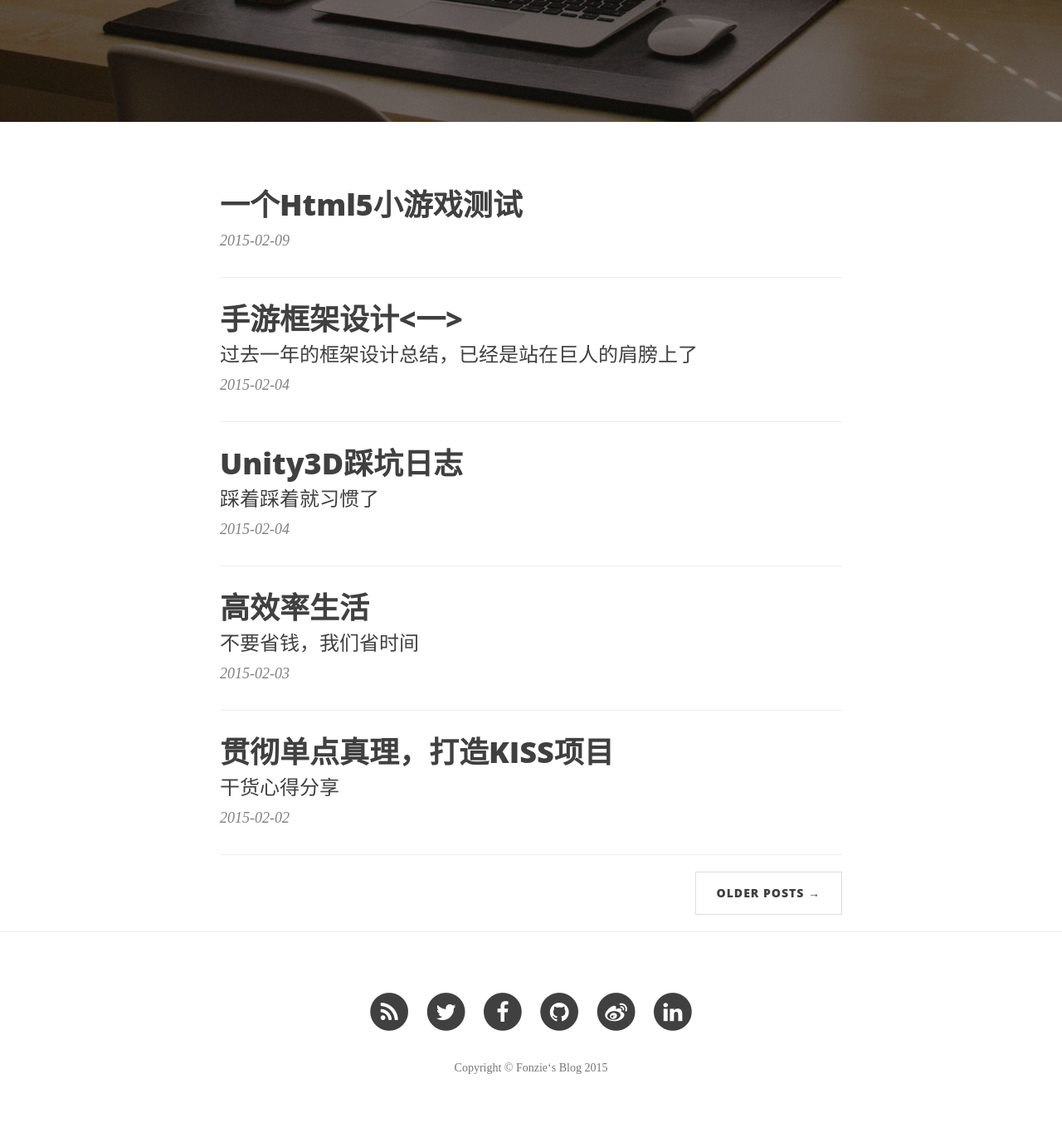
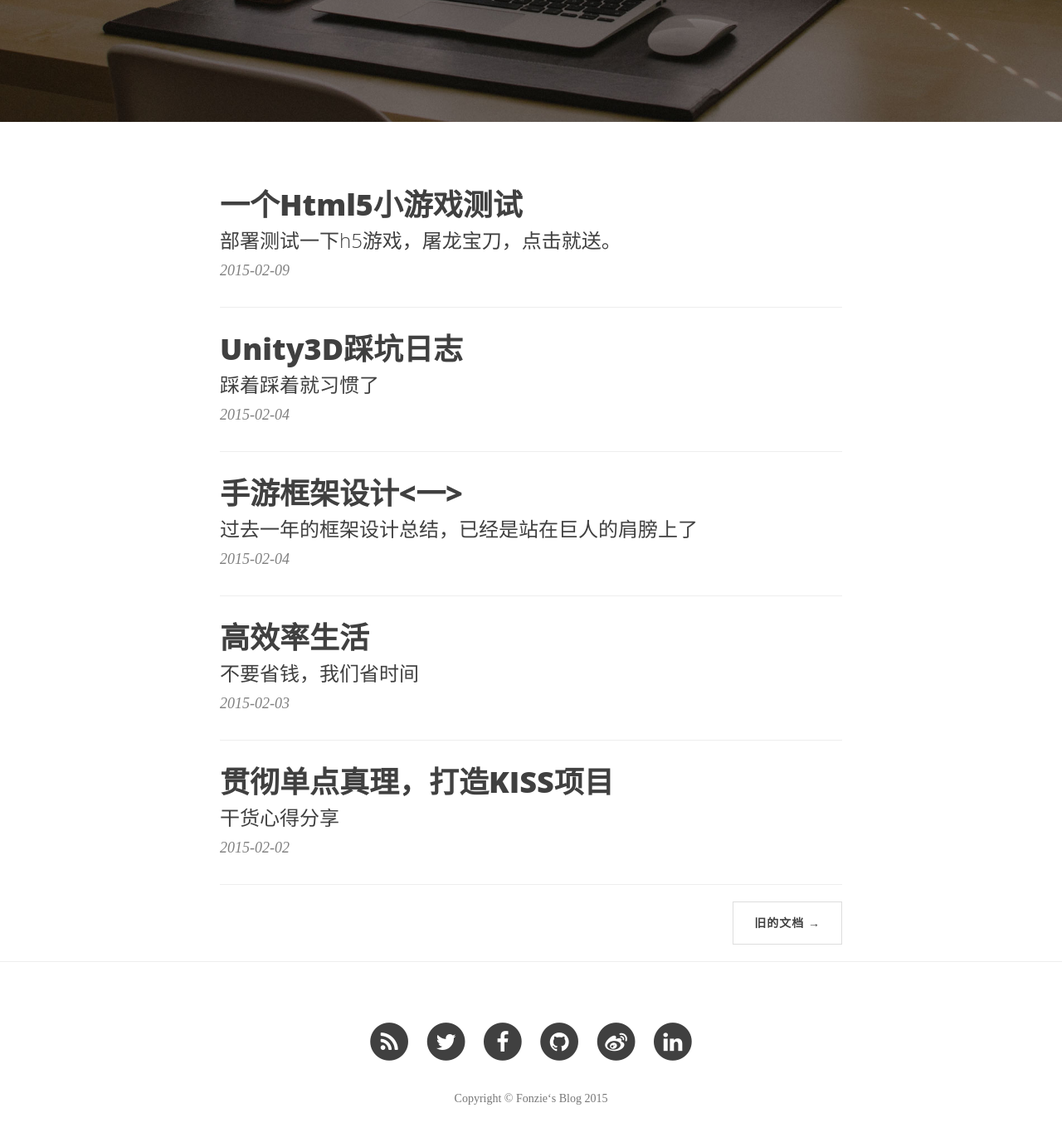
Before and after one commit to fonzieyang/fonzieyang.github.com, a Jekyll site: the page built from index.html, in a window 1280 px wide and 1400 px high, scrolled down 309 px. Shown: the top 1371 px of the window at 83% size. Built offline with Jekyll 4.4.1, drawn with Linux system fonts in a browser that asks for light colours; nearby versions of some CDN libraries; the list of posts is cut into pages by our own code; comment, search, counter and statistics services are not loaded.

Commit message:
1. 持续汉化 2. 重构url

```diff
--- a/_posts/2015-02-09-一个Html5小游戏测试.md
+++ b/_posts/2015-02-09-html5-testing.md
@@ -2,7 +2,7 @@
 
 layout:     post
 title:      "一个Html5小游戏测试"
-subtitle:   ""
+subtitle:   "部署测试一下h5游戏，屠龙宝刀，点击就送。"
 author:     "Fonzie"
 categories: 游戏开发
 tags: [Html5, tag]
--- a/about.html
+++ b/about.html
@@ -9,7 +9,7 @@ header-img: "img/heroes2.jpg"
 
 <p>宅男，爱看动漫美剧，喜欢独立游戏，AB站上也许会看到我，github上有我毕业前开发的游戏，感兴趣可以clone下来玩玩。</p>
 
-<p>程序员，兵器是2014 Macbook Pro 13'。技术路线比较杂，从继电器到x86保护模式，从编译器到操作系统，从OpenGL到游戏引擎，从C/C++到Lisp/Lua，从Cocos到Unity3D，从VisualStudio到Emacs都有懂一点。最擅长的是架构设计，让符合语义逻辑的尽可能简单的代码，完成最大的工作，保持单点真理，通过元编程推导到系统的每一处。编程是需要创意的工作，谨记及时重构，时时重构。设计出灵巧的机制，写出精巧的代码，是我在工作上获得满足感的源泉。</p>
+<p>程序员，兵器是2014 Macbook Pro 13'。技术路线比较杂，从继电器到x86保护模式，从编译器到操作系统，从OpenGL到游戏引擎，从C/C++到Lisp/Lua，从Cocos到Unity3D，从VisualStudio到Emacs都懂一点。擅长的是架构设计，开发最本质的能力是对业务的理解能力以及代码的驾驭能力（抽象的能力）。让符合语义逻辑的尽可能简单的代码，完成最大的工作，保持单点真理，通过元编程推导到系统的每一处。编程是需要创意的工作，谨记及时重构，时时重构。设计出灵巧的机制，写出精巧的代码，是我在工作上获得满足感的源泉。</p>
 
 <p>游戏开发者，从小玩到大，让我有着一个游戏梦，让我志于加入游戏行业的作品是3DO的《英雄无敌2：忠诚的代价》。</p>
 
--- a/index.html
+++ b/index.html
@@ -25,12 +25,12 @@ description: "make it Fun and it will get Done."
 <ul class="pager">
     {% if paginator.previous_page %}
     <li class="previous">
-        <a href="{{ paginator.previous_page_path | prepend: site.baseurl | replace: '//', '/' }}">&larr; Newer Posts</a>
+        <a href="{{ paginator.previous_page_path | prepend: site.baseurl | replace: '//', '/' }}">&larr; 新的文档</a>
     </li>
     {% endif %}
     {% if paginator.next_page %}
     <li class="next">
-        <a href="{{ paginator.next_page_path | prepend: site.baseurl | replace: '//', '/' }}">Older Posts &rarr;</a>
+        <a href="{{ paginator.next_page_path | prepend: site.baseurl | replace: '//', '/' }}">旧的文档 &rarr;</a>
     </li>
     {% endif %}
 </ul>
```
Also changed, not shown: _posts/2013-12-03-about-mmorpg.md (renamed from _posts/2013-12-03-端游回想.md, +2 -2 lines), _posts/2015-02-02-how-kiss-work.md (renamed from _posts/2015-02-02-编程心得.md), _posts/2015-02-03-effective-living.md (renamed from _posts/2015-02-03-云时代的个人信息管理方式.md), _posts/2015-02-04-mobile-game-framework-design1.md (renamed from _posts/2015-02-04-游戏开发-手游框架设计<一>.md), _posts/2015-02-04-unity3d-learning.md (renamed from _posts/2015-02-04-Unity3D踩坑日志.md).
